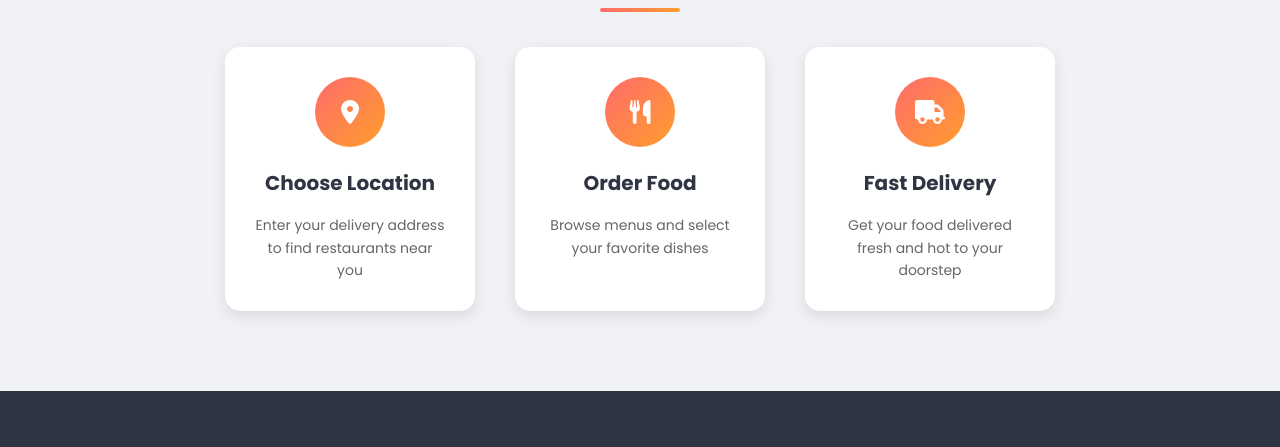
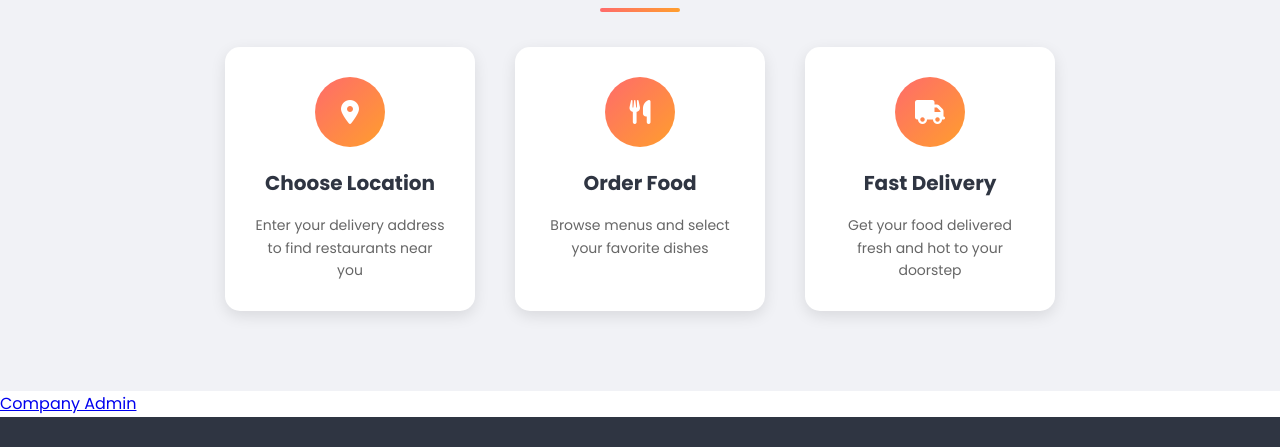
Before and after one commit to DipinShrestha/yummy-food-ordering, a plain HTML site: page index.html in a window 1280 px wide. Shown: the part 1981-2428 px from the top of the page. Drawn offline with Linux system fonts and the light colour scheme.

Commit message:
Update all files

```diff
--- a/index.html
+++ b/index.html
@@ -139,6 +139,7 @@
       </div>
     </div>
   </section>
+  <a href="company_admin.html" class="admin-btn">Company Admin</a>
 
   <footer>
     <div class="footer-content">
```
